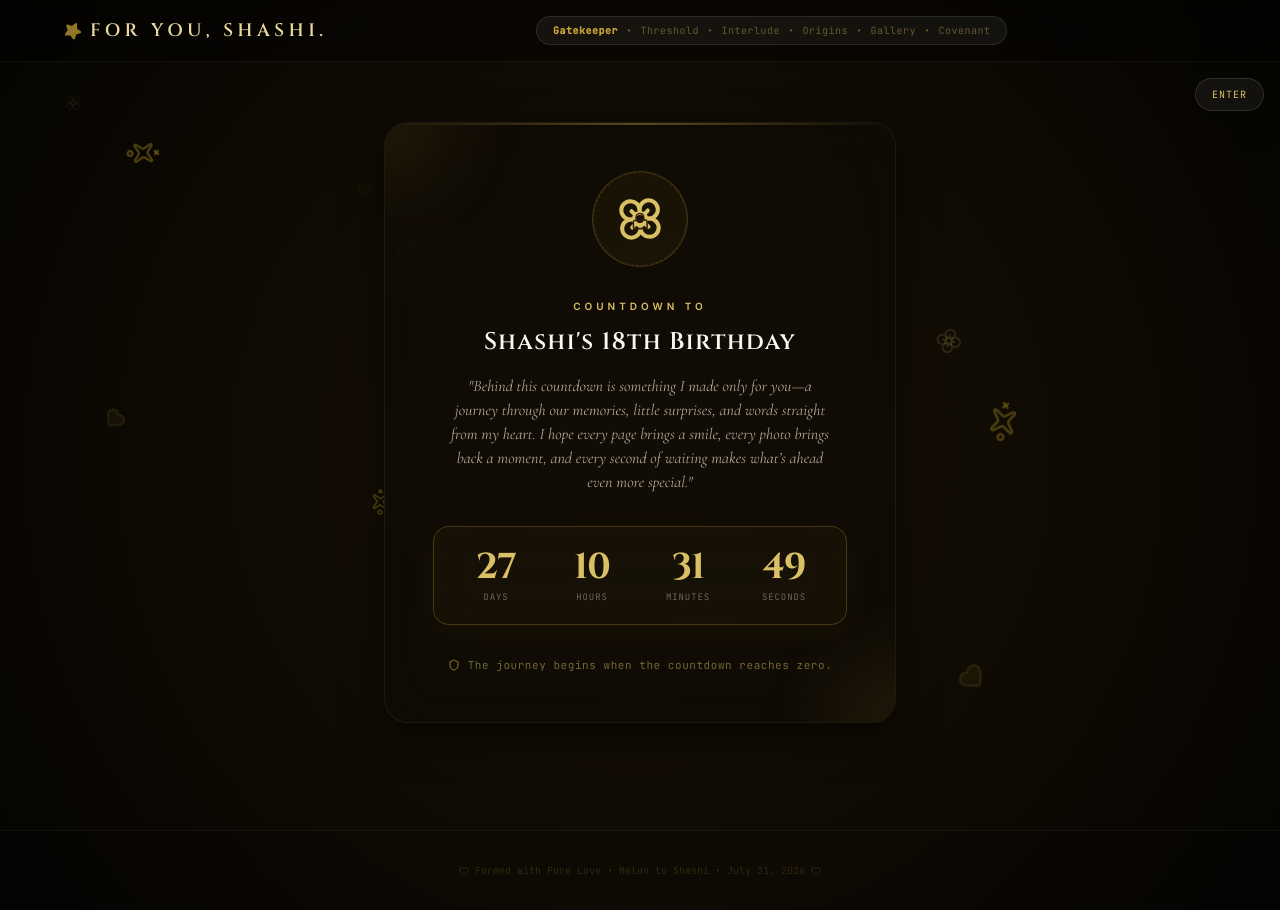
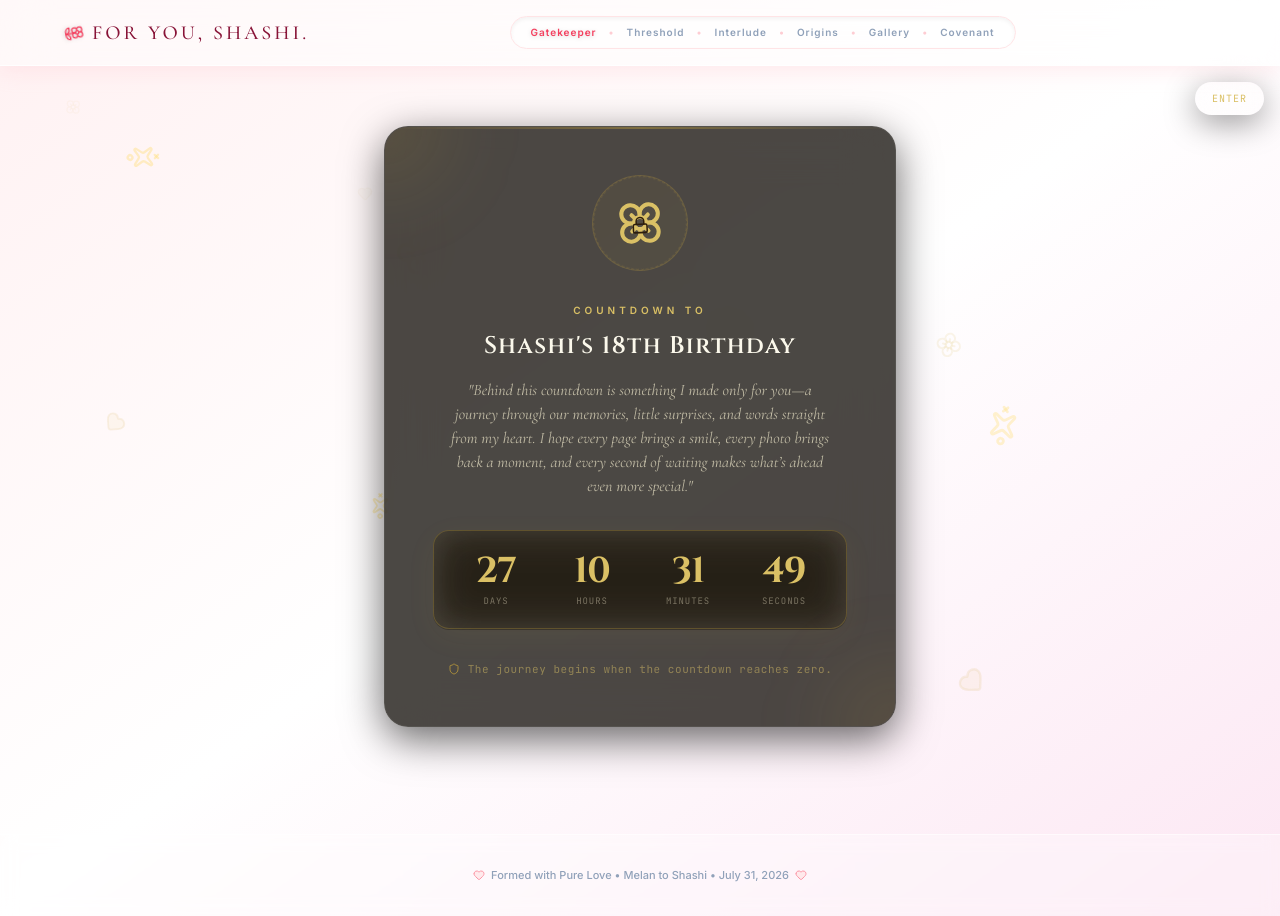
Before and after one commit to Nawishka/MS0731, a React (Vite) app: page / in a window 1280 px wide. Built offline with nearby package versions, Linux system fonts and the light colour scheme.

Commit message:
Update App.tsx

```diff
--- a/src/App.tsx
+++ b/src/App.tsx
@@ -1,6 +1,6 @@
 import { useState, useEffect } from 'react';
 import { motion, AnimatePresence } from 'motion/react';
-import { Sparkles, Heart, Compass, ShieldAlert, Key, RefreshCw, Star } from 'lucide-react';
+import { Heart, RefreshCw, Flower2 } from 'lucide-react';
 
 import { Phase } from './types';
 import LockedGate from './components/LockedGate';
@@ -19,10 +19,8 @@ export default function App() {
   const [isBypassModalOpen, setIsBypassModalOpen] = useState(false);
   const [particleTrigger, setParticleTrigger] = useState(false);
 
-  // Shashi's exact 18th Birthday: July 31, 2026 at midnight
   const targetDate = new Date('2026-07-31T00:00:00');
 
-  // Check if current date is past the target date on mount (Fixed loop trap!)
   useEffect(() => {
     const now = new Date();
     if (now >= targetDate && currentPhase === 'LOCKED') {
@@ -30,7 +28,6 @@ export default function App() {
     }
   }, [targetDate, currentPhase]);
 
-  // Handle successful bypass authentication
   const handleBypassSuccess = () => {
     setIsBypassed(true);
     setIsBypassModalOpen(false);
@@ -41,18 +38,15 @@ export default function App() {
     setParticleTrigger(true);
   };
 
-  // What happens when the timer reaches 00:00:00!
   const handleTimerExpire = () => {
     triggerParticleBurst();
     audio.playGoldenChime();
-
     setTimeout(() => {
       setCurrentPhase('THRESHOLD');
       window.scrollTo({ top: 0, behavior: 'smooth' });
     }, 2500);
   };
 
-  // Reset helper for testing/debugging purposes (essential for Melan)
   const handleReset = () => {
     setIsBypassed(false);
     setCurrentPhase('LOCKED');
@@ -60,65 +54,61 @@ export default function App() {
   };
 
   return (
-    <div className="relative min-h-screen bg-[#08090b] bg-radial-dark bg-grid-glow overflow-x-hidden font-sans text-gold-100 selection:bg-gold-500/30 selection:text-white" id="main-odyssey-wrapper">
+    // NEW ROMANTIC BACKGROUND: Soft pinks, white clouds, elegant text
+    <div className="relative min-h-screen bg-gradient-to-br from-rose-50 via-white to-pink-100 overflow-x-hidden font-sans text-slate-700 selection:bg-rose-200 selection:text-rose-900" id="main-odyssey-wrapper">
 
-      {/* Celebration Particle System Canvas (Active during Gallery, Finale, or as a burst) */}
+      {/* Soft overlay gradient to blend everything */}
+      <div className="fixed inset-0 pointer-events-none bg-[radial-gradient(ellipse_at_top_right,_var(--tw-gradient-stops))] from-white/60 via-transparent to-rose-100/30 z-0" />
+
       <CelebrationCanvas
         active={currentPhase === 'GALLERY' || currentPhase === 'FINALE'}
         triggerBurst={particleTrigger}
         onBurstComplete={() => setParticleTrigger(false)}
       />
 
-      {/* Global Sleek Glassmorphic Header */}
-      <header className="sticky top-0 w-full z-40 bg-black/30 backdrop-blur-md border-b border-white/5 px-6 py-4" id="global-header">
+      {/* Light Frosted Glass Header */}
+      <header className="sticky top-0 w-full z-40 bg-white/50 backdrop-blur-xl border-b border-white/80 px-6 py-4 shadow-[0_4px_20px_rgba(255,192,203,0.3)]" id="global-header">
         <div className="max-w-6xl mx-auto flex items-center justify-between">
 
-          {/* Logo Brand */}
-          <div className="flex items-center gap-2">
+          <div className="flex items-center gap-2 text-rose-500">
             <motion.div
               animate={{ rotate: [0, 360] }}
-              transition={{ duration: 20, repeat: Infinity, ease: 'linear' }}
-              className="text-gold-400"
+              transition={{ duration: 25, repeat: Infinity, ease: 'linear' }}
             >
-              <Star size={18} fill="currentColor" className="opacity-70" />
+              <Flower2 size={20} className="drop-shadow-sm" strokeWidth={1.5} />
             </motion.div>
-            <h1 className="font-display text-base md:text-lg text-gold-200 font-semibold tracking-[0.25em] uppercase">
+            <h1 className="font-serif text-lg md:text-xl font-medium tracking-[0.15em] uppercase text-rose-800">
               For You, Shashi.
             </h1>
           </div>
 
-          {/* Core Phase Progress Indicator (iPhone style) */}
-          <div className="hidden sm:flex items-center gap-2 px-4 py-1.5 rounded-full bg-white/5 border border-white/10 text-[10px] font-mono tracking-wider text-gold-300/40">
-            <span className={`${currentPhase === 'LOCKED' ? 'text-gold-400 font-bold' : ''}`}>Gatekeeper</span>
-            <span>•</span>
-            <span className={`${currentPhase === 'THRESHOLD' ? 'text-gold-400 font-bold animate-pulse' : ''}`}>Threshold</span>
-            <span>•</span>
-            <span className={`${currentPhase === 'PLAYFUL' ? 'text-gold-400 font-bold' : ''}`}>Interlude</span>
-            <span>•</span>
-            <span className={`${currentPhase === 'FIRST_CHAT' ? 'text-gold-400 font-bold' : ''}`}>Origins</span>
-            <span>•</span>
-            <span className={`${currentPhase === 'GALLERY' ? 'text-gold-400 font-bold' : ''}`}>Gallery</span>
-            <span>•</span>
-            <span className={`${currentPhase === 'FINALE' ? 'text-gold-400 font-bold' : ''}`}>Covenant</span>
+          <div className="hidden sm:flex items-center gap-3 px-5 py-2 rounded-full bg-white/60 border border-rose-100 shadow-inner text-[10px] font-sans font-semibold tracking-widest text-slate-400">
+            <span className={`${currentPhase === 'LOCKED' ? 'text-rose-500 drop-shadow-sm' : ''}`}>Gatekeeper</span>
+            <span className="text-rose-200">•</span>
+            <span className={`${currentPhase === 'THRESHOLD' ? 'text-rose-500 animate-pulse' : ''}`}>Threshold</span>
+            <span className="text-rose-200">•</span>
+            <span className={`${currentPhase === 'PLAYFUL' ? 'text-rose-500' : ''}`}>Interlude</span>
+            <span className="text-rose-200">•</span>
+            <span className={`${currentPhase === 'FIRST_CHAT' ? 'text-rose-500' : ''}`}>Origins</span>
+            <span className="text-rose-200">•</span>
+            <span className={`${currentPhase === 'GALLERY' ? 'text-rose-500' : ''}`}>Gallery</span>
+            <span className="text-rose-200">•</span>
+            <span className={`${currentPhase === 'FINALE' ? 'text-rose-500' : ''}`}>Covenant</span>
           </div>
 
-          {/* Action Tools (Bypass/Reset Indicators) */}
           <div className="flex items-center gap-3">
             {isBypassed && (
-              <span className="text-[9px] font-mono tracking-widest text-emerald-400/80 uppercase px-3 py-1 rounded-full bg-emerald-950/20 border border-emerald-900/30">
-                Bypassed
+              <span className="text-[9px] font-sans font-bold tracking-widest text-pink-500 uppercase px-3 py-1 rounded-full bg-pink-50 border border-pink-200 shadow-sm">
+                Unlocked
               </span>
             )}
-
-            {/* Reset button shown once out of LOCKED phase */}
             {currentPhase !== 'LOCKED' && (
               <motion.button
-                whileHover={{ scale: 1.05 }}
+                whileHover={{ scale: 1.05, rotate: 180 }}
                 whileTap={{ scale: 0.95 }}
                 onClick={handleReset}
-                className="p-2 rounded-full glass-panel-light text-gold-400/60 hover:text-gold-400 border border-white/5 transition-colors cursor-pointer"
+                className="p-2 rounded-full bg-white/80 text-rose-400 hover:text-rose-600 border border-rose-100 shadow-sm transition-all cursor-pointer"
                 title="Reset Portal State"
-                id="reset-state-btn"
               >
                 <RefreshCw size={14} />
               </motion.button>
@@ -127,122 +117,53 @@ export default function App() {
         </div>
       </header>
 
-      {/* Primary Phase Rendering Arena */}
       <main className="relative w-full z-10" id="phase-arena">
         <AnimatePresence mode="wait">
           {currentPhase === 'LOCKED' && (
-            <motion.div
-              key="locked-gate"
-              initial={{ opacity: 1 }}
-              exit={{ opacity: 0, y: -20 }}
-              transition={{ duration: 0.6 }}
-            >
-              <LockedGate
-                targetDate={targetDate}
-                onOpenBypass={() => setIsBypassModalOpen(true)}
-                onTimerExpire={handleTimerExpire}
-              />
+            <motion.div key="locked-gate" initial={{ opacity: 1 }} exit={{ opacity: 0, y: -20 }} transition={{ duration: 0.6 }}>
+              <LockedGate targetDate={targetDate} onOpenBypass={() => setIsBypassModalOpen(true)} onTimerExpire={handleTimerExpire} />
             </motion.div>
           )}
 
           {currentPhase === 'THRESHOLD' && (
-            <motion.div
-              key="teakwood-threshold"
-              initial={{ opacity: 0, y: 20 }}
-              animate={{ opacity: 1, y: 0 }}
-              exit={{ opacity: 0, y: -20 }}
-              transition={{ duration: 0.8 }}
-            >
-              <TeakwoodDoor
-                isBypassed={isBypassed}
-                targetDate={targetDate}
-                onUnlock={() => {
-                  setCurrentPhase('PLAYFUL');
-                  triggerParticleBurst();
-                }}
-              />
+            <motion.div key="teakwood-threshold" initial={{ opacity: 0, y: 20 }} animate={{ opacity: 1, y: 0 }} exit={{ opacity: 0, y: -20 }} transition={{ duration: 0.8 }}>
+              <TeakwoodDoor isBypassed={isBypassed} targetDate={targetDate} onUnlock={() => { setCurrentPhase('PLAYFUL'); triggerParticleBurst(); }} />
             </motion.div>
           )}
 
           {currentPhase === 'PLAYFUL' && (
-            <motion.div
-              key="playful-game"
-              initial={{ opacity: 0, scale: 0.98 }}
-              animate={{ opacity: 1, scale: 1 }}
-              exit={{ opacity: 0, y: -20 }}
-              transition={{ duration: 0.8 }}
-            >
-              <PlayfulInterlude
-                onSuccess={() => {
-                  setCurrentPhase('FIRST_CHAT');
-                  window.scrollTo({ top: 0, behavior: 'smooth' });
-                }}
-                triggerBurst={triggerParticleBurst}
-              />
+            <motion.div key="playful-game" initial={{ opacity: 0, scale: 0.98 }} animate={{ opacity: 1, scale: 1 }} exit={{ opacity: 0, y: -20 }} transition={{ duration: 0.8 }}>
+              <PlayfulInterlude onSuccess={() => { setCurrentPhase('FIRST_CHAT'); window.scrollTo({ top: 0, behavior: 'smooth' }); }} triggerBurst={triggerParticleBurst} />
             </motion.div>
           )}
 
           {currentPhase === 'FIRST_CHAT' && (
-            <motion.div
-              key="first-chat"
-              initial={{ opacity: 0, y: 20 }}
-              animate={{ opacity: 1, y: 0 }}
-              exit={{ opacity: 0, y: -20 }}
-              transition={{ duration: 0.8 }}
-            >
-              <FirstChat
-                onProceed={() => {
-                  setCurrentPhase('GALLERY');
-                  window.scrollTo({ top: 0, behavior: 'smooth' });
-                }}
-                triggerBurst={triggerParticleBurst}
-              />
+            <motion.div key="first-chat" initial={{ opacity: 0, y: 20 }} animate={{ opacity: 1, y: 0 }} exit={{ opacity: 0, y: -20 }} transition={{ duration: 0.8 }}>
+              <FirstChat onProceed={() => { setCurrentPhase('GALLERY'); window.scrollTo({ top: 0, behavior: 'smooth' }); }} triggerBurst={triggerParticleBurst} />
             </motion.div>
           )}
 
           {currentPhase === 'GALLERY' && (
-            <motion.div
-              key="memory-gallery"
-              initial={{ opacity: 0 }}
-              animate={{ opacity: 1 }}
-              exit={{ opacity: 0 }}
-              transition={{ duration: 0.8 }}
-            >
-              <MemoryGallery
-                onProceed={() => {
-                  setCurrentPhase('FINALE');
-                  window.scrollTo({ top: 0, behavior: 'smooth' });
-                }}
-              />
+            <motion.div key="memory-gallery" initial={{ opacity: 0 }} animate={{ opacity: 1 }} exit={{ opacity: 0 }} transition={{ duration: 0.8 }}>
+              <MemoryGallery onProceed={() => { setCurrentPhase('FINALE'); window.scrollTo({ top: 0, behavior: 'smooth' }); }} />
             </motion.div>
           )}
 
           {currentPhase === 'FINALE' && (
-            <motion.div
-              key="grand-finale"
-              initial={{ opacity: 0 }}
-              animate={{ opacity: 1 }}
-              transition={{ duration: 1 }}
-            >
+            <motion.div key="grand-finale" initial={{ opacity: 0 }} animate={{ opacity: 1 }} transition={{ duration: 1 }}>
               <GrandFinale />
             </motion.div>
           )}
         </AnimatePresence>
       </main>
 
-      {/* Secret Bypass Password Modal */}
-      <BypassModal
-        isOpen={isBypassModalOpen}
-        onClose={() => setIsBypassModalOpen(false)}
-        onSuccess={handleBypassSuccess}
-      />
+      <BypassModal isOpen={isBypassModalOpen} onClose={() => setIsBypassModalOpen(false)} onSuccess={handleBypassSuccess} />
 
-      {/* Decorative Traditional Border Rings in corners */}
-      <footer className="w-full text-center py-8 text-[10px] font-mono text-gold-400/20 border-t border-white/5 mt-12 bg-black/10 select-none" id="footer-decor">
+      <footer className="w-full text-center py-8 text-[11px] font-sans font-medium text-slate-400 border-t border-white/60 mt-12 bg-white/30 backdrop-blur-sm select-none">
         <div className="flex justify-center items-center gap-1.5">
-          <Heart size={10} className="text-gold-500/30 animate-pulse" />
+          <Heart size={12} className="text-rose-400 animate-pulse fill-rose-100" />
           <span>Formed with Pure Love • Melan to Shashi • July 31, 2026</span>
-          <Heart size={10} className="text-gold-500/30 animate-pulse" />
+          <Heart size={12} className="text-rose-400 animate-pulse fill-rose-100" />
         </div>
       </footer>
     </div>
```
